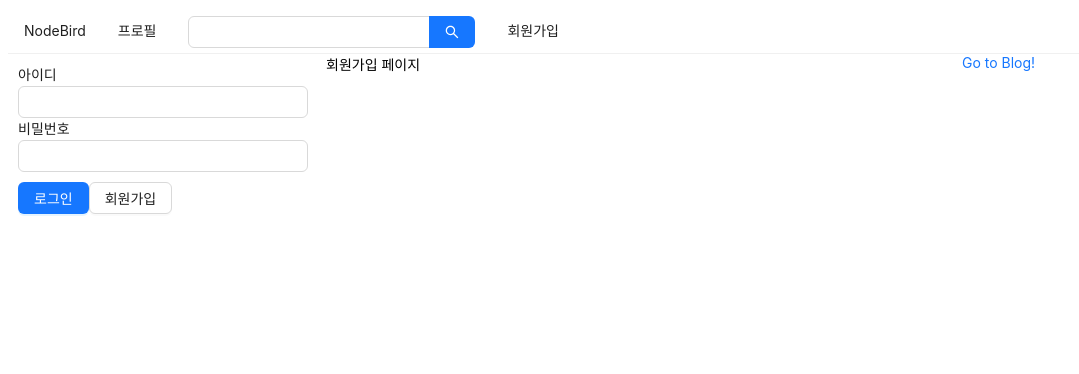
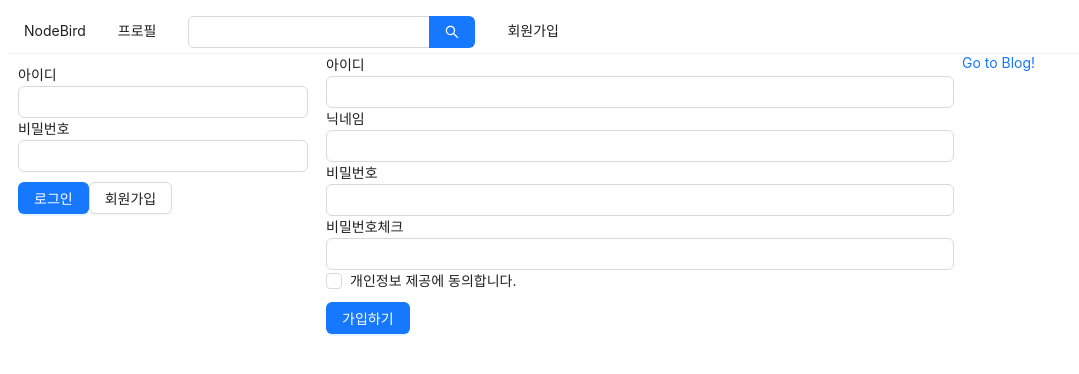
Before and after one commit to postforty/next-react-node-bird, a Next.js app in the folder prepare/front/: page /signup in a window 1280 px wide. Shown: the top 374 px of the page, without its empty margins (0-1079 px from the left). Built offline with nearby package versions, Linux system fonts and the light colour scheme.

Commit message:
[ADD] 회원 가입 페이지 + 커스텀훅

```diff
--- a/prepare/front/components/LoginForm.js
+++ b/prepare/front/components/LoginForm.js
@@ -2,6 +2,8 @@ import React, { useState, useCallback } from "react";
 import { Form, Input, Button } from "antd";
 import Link from "next/link";
 import styled from "styled-components";
+import PropTypes from "prop-types";
+import useInput from "../hooks/useInput";
 
 const ButtonWrapper = styled.div`
   margin-top: 10px;
@@ -12,29 +14,29 @@ const FormWrapper = styled(Form)`
 `;
 
 const LoginForm = ({ setIsLoggedIn }) => {
-  const [id, setId] = useState("");
-  const [password, setPassword] = useState("");
+  const [id, onChangeId] = useInput("");
+  const [password, onChangePassword] = useInput("");
 
-  // ! 컴포넌트에 props로 넘기는 함수에는 useCallback(함수 캐싱)을 써야 최적화가 된다!
-  const onChangeId = useCallback((e) => {
-    setId(e.target.value);
-  }, []);
+  //   const [id, setId] = useState("");
+  //   const [password, setPassword] = useState("");
 
-  const onChangePassword = useCallback((e) => {
-    setPassword(e.target.value);
-  }, []);
+  //   // ! 컴포넌트에 props로 넘기는 함수에는 useCallback(함수 캐싱)을 써야 최적화가 된다!
+  //   const onChangeId = useCallback((e) => {
+  //     setId(e.target.value);
+  //   }, []);
+
+  //   const onChangePassword = useCallback((e) => {
+  //     setPassword(e.target.value);
+  //   }, []);
 
   //   ! useMemo()는 값을 캐싱함. 스타일 값을 캐싱하여 사용하면 성능 최적화 가능
   //   const style = useMemo(() => ({ marginTop: 10 }), []);
 
-  const onSubmitForm = useCallback(
-    (e) => {
-      // e.preventDefault(); // antd에는 기본 적용되 있으므로 불필요
-      console.log(id, password);
-      setIsLoggedIn(true);
-    },
-    [id, password]
-  );
+  const onSubmitForm = useCallback(() => {
+    // e.preventDefault(); // antd에는 기본 적용되 있으므로 불필요
+    console.log(id, password);
+    setIsLoggedIn(true);
+  }, [id, password]);
 
   return (
     <FormWrapper onFinish={onSubmitForm}>
@@ -69,4 +71,8 @@ const LoginForm = ({ setIsLoggedIn }) => {
   );
 };
 
+LoginForm.propTypes = {
+  setIsLoggedIn: PropTypes.func.isRequired,
+};
+
 export default LoginForm;
--- /dev/null
+++ b/prepare/front/hooks/useInput.js
@@ -0,0 +1,9 @@
+import { useState, useCallback } from "react";
+
+export default (initialValue = null) => {
+  const [value, setValue] = useState(initialValue);
+  const handler = useCallback((e) => {
+    setValue(e.target.value);
+  }, []);
+  return [value, handler];
+};
--- a/prepare/front/pages/signup.js
+++ b/prepare/front/pages/signup.js
@@ -1,15 +1,117 @@
-import React from "react";
+import React, { useState, useCallback } from "react";
 import AppLayout from "../components/AppLayout";
 import Head from "next/head";
+import { Form, Input, Checkbox, Button } from "antd";
+import useInput from "../hooks/useInput";
+import styled from "styled-components";
+
+const ErrorMessage = styled.div`
+  color: red;
+`;
 
 const Signup = () => {
+  const [id, onChangeId] = useInput("");
+  const [nickname, onChangeNickname] = useInput("");
+  const [password, onChangePassword] = useInput("");
+  const [passwordCheck, setPasswordCheck] = useState("");
+  const [passwordError, setPasswordError] = useState(false);
+  const onChangePasswordCheck = useCallback(
+    (e) => {
+      setPasswordCheck(e.target.value);
+      setPasswordError(e.target.value !== password);
+    },
+    [password]
+  );
+  const [termError, setTermError] = useState(false);
+  const [term, setTerm] = useState("");
+  const onChangeTerm = useCallback((e) => {
+    setTerm(e.target.checked);
+    setTermError(false);
+  }, []);
+
+  // const [id, setId] = useState("");
+  // const onChangeId = useCallback((e) => {
+  //   setId(e.target.value);
+  // }, []);
+
+  // const [nickname, setNickname] = useState("");
+  // const onChangeNickname = useCallback((e) => {
+  //   setNickname(e.target.value);
+  // }, []);
+
+  // const [password, setPassword] = useState("");
+  // const onChangePassword = useCallback((e) => {
+  //   setPassword(e.target.value);
+  // }, []);
+
+  const onSubmit = useCallback(() => {
+    if (password !== passwordCheck) {
+      return setPasswordError(true);
+    }
+    if (!term) {
+      return setTermError(true);
+    }
+    console.log(id, nickname, password);
+  }, [password, passwordCheck, term]);
   return (
-    <>
+    <AppLayout>
       <Head>
         <title>회원가입 | NodeBird</title>
       </Head>
-      <AppLayout>회원가입 페이지</AppLayout>
-    </>
+      <Form onFinish={onSubmit}>
+        <div>
+          <label htmlFor="user-id">아이디</label>
+          <br />
+          <Input name="user-id" value={id} onChange={onChangeId} required />
+        </div>
+        <div>
+          <label htmlFor="user-id">닉네임</label>
+          <br />
+          <Input
+            name="user-id"
+            value={nickname}
+            onChange={onChangeNickname}
+            required
+          />
+        </div>
+        <div>
+          <label htmlFor="user-id">비밀번호</label>
+          <br />
+          <Input
+            name="user-password"
+            type="password"
+            value={password}
+            onChange={onChangePassword}
+            required
+          />
+        </div>
+        <div>
+          <label htmlFor="user-id">비밀번호체크</label>
+          <br />
+          <Input
+            name="user-password-check"
+            type="password"
+            value={passwordCheck}
+            onChange={onChangePasswordCheck}
+            required
+          />
+          {passwordError && (
+            <ErrorMessage>비밀번호가 일치하지 않습니다.</ErrorMessage>
+          )}
+        </div>
+        <div>
+          <Checkbox name="user-term" checked={term} onChange={onChangeTerm}>
+            개인정보 제공에 동의합니다.
+          </Checkbox>
+          {termError && <ErrorMessage>약관에 동의하셔야 합니다.</ErrorMessage>}
+        </div>
+        <div style={{ marginTop: 10 }}>
+          <Button type="primary" htmlType="submit">
+            가입하기
+          </Button>
+        </div>
+      </Form>
+    </AppLayout>
   );
 };
 
```
